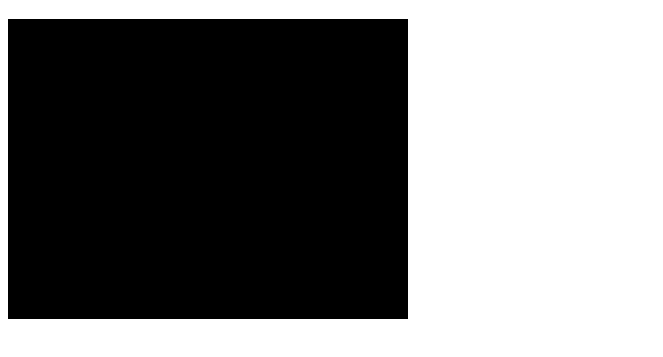
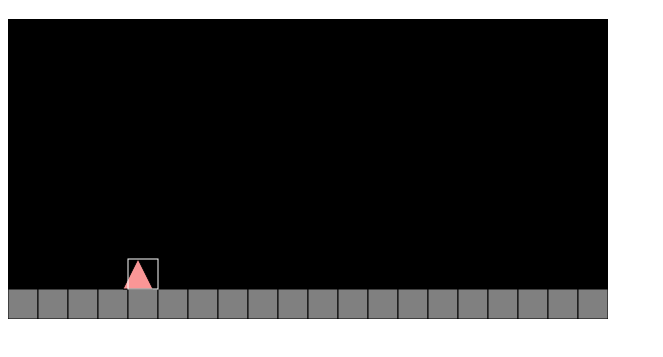
Before and after one commit to ufjf-dcc104/exm05, a plain HTML site: page jumper.html in a window 1280 px wide. Shown: the part 61-418 px from the top of the page, without its empty margins (0-663 px from the left). Drawn offline with Linux system fonts and the light colour scheme.

Commit message:
Adiciona grid e controle de queda

```diff
--- a/Sprite.js
+++ b/Sprite.js
@@ -31,6 +31,29 @@
 					this.x = this.x + this.vx*dt;
 					this.y = this.y + this.vy*dt;
 				};
+				this.moverCartGrid = function(dt, g, grid){
+					this.ax -= this.atx*(this.vx);
+					this.ay -= this.aty*(this.vy);
+
+					this.vx = this.vx + this.ax*dt;
+					this.vy = this.vy + this.ay*dt + g*dt;
+
+					this.gx = Math.floor(this.x/30);
+					this.gy = Math.floor(this.y/30);
+
+					this.x = this.x + this.vx*dt;
+					if(grid[this.gy+1][this.gx]==1){
+						var dy = Math.min(
+							this.vy*dt,
+							(this.gy+1)*30-(this.y+this.h/2)
+						);
+						if(dy ==0) this.vy = 0;
+						this.y += dy;
+
+					} else {
+						this.y = this.y + this.vy*dt;
+					}
+				};
 				this.desenhar = function(ctx){
 					ctx.save();
 
@@ -47,6 +70,8 @@
 					ctx.fill();
 					ctx.stroke();
 					ctx.restore();
+					ctx.strokeStyle = "white";
+					ctx.strokeRect(this.gx*30,this.gy*30, 30, 30);
 				};
 				this.controlar = function(){
 
--- a/jumper.html
+++ b/jumper.html
@@ -7,14 +7,21 @@
 	</head>
 	<body>
 		<h1>Plataforma</h1>
-		<canvas width="400" height="300">
+		<canvas width="600" height="300">
 			Seu navegador nao tem suporte ao canvas!
 		</canvas>
 
 <script>
 	var tela = document.getElementsByTagName("canvas")[0];
 	var ctx = tela.getContext("2d");
-
+	var mapa = [];
+	for (var l = 0; l < 10; l++) {
+		mapa[l] = [];
+		for (var c = 0; c < 20; c++){
+			mapa[l][c] = 0;
+			if(l==9) mapa[l][c] = 1;
+		}
+	}
 	var fps = 60;
 	var g = 60;
 	var dt = 1/fps;
@@ -28,7 +35,7 @@
 		}else{
 			this.ax = 0;
 		}
-		if(this.pulando){
+		if(this.pulando && this.vy == 0){
 			this.vy = -2*g;
 			this.pulando = false;
 		}
@@ -62,12 +69,29 @@
 
 	setInterval(passo, 1000/fps);
 	function passo(){
+
 		ctx.fillStyle = "black";
 		ctx.fillRect(0,0, tela.width, tela.height);
+		desenharMapa();
 		pc.controlar();
-		pc.moverCart(dt,200);
+		pc.moverCartGrid(dt,200, mapa);
 		pc.desenhar(ctx);
 	}
 
+	function desenharMapa(){
+
+		for (var l = 0; l < 10; l++) {
+			for (var c = 0; c < 20; c++){
+				if(mapa[l][c]==1){
+					ctx.fillStyle = 'gray';
+				}else{
+					ctx.fillStyle = 'black';
+				}
+				ctx.fillRect(c*30, l*30, 30, 30);
+				ctx.strokeStyle = "black";
+				ctx.strokeRect(c*30, l*30, 30, 30);
+			}
+		}
+	}
 </script>
 </html>
```
